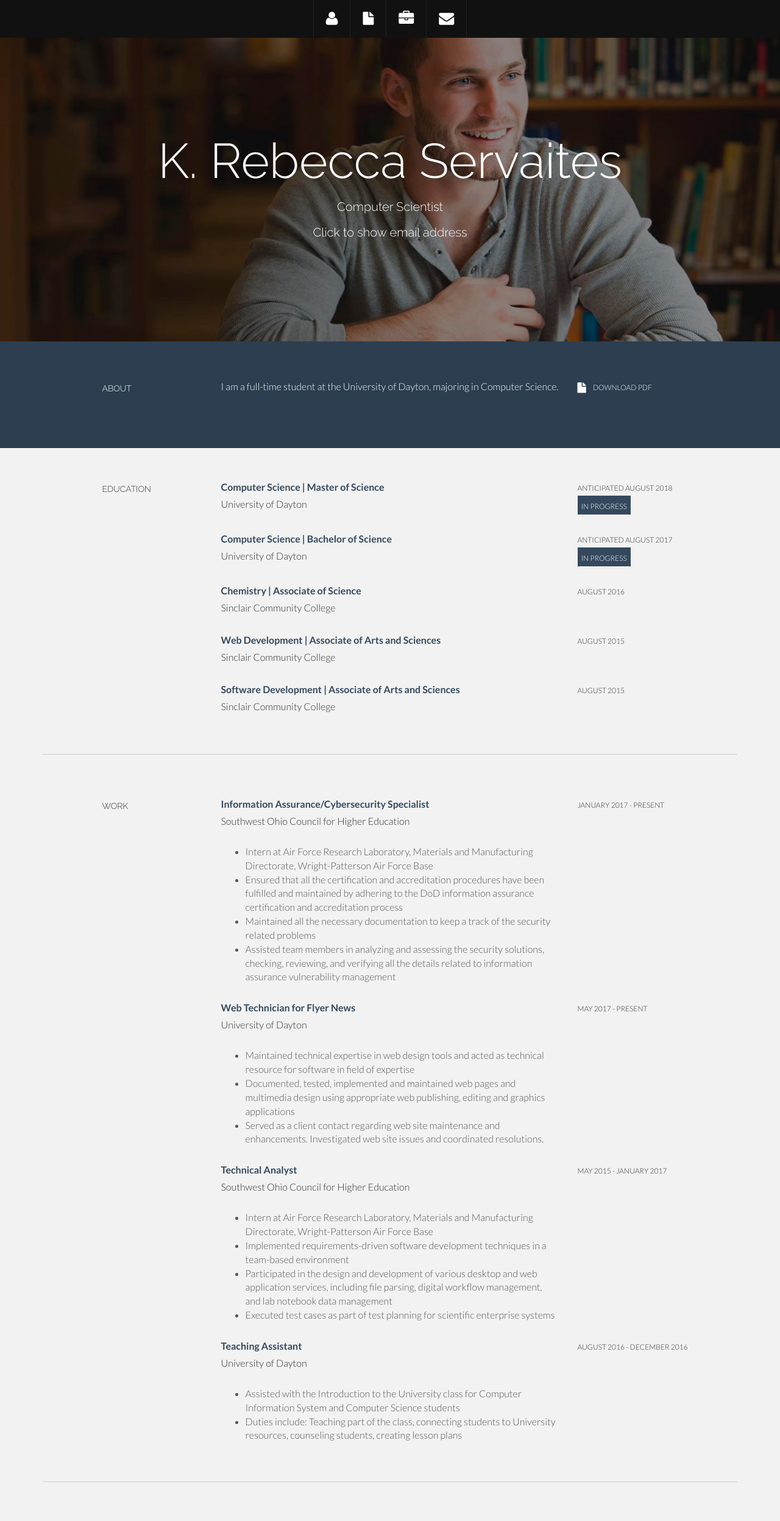
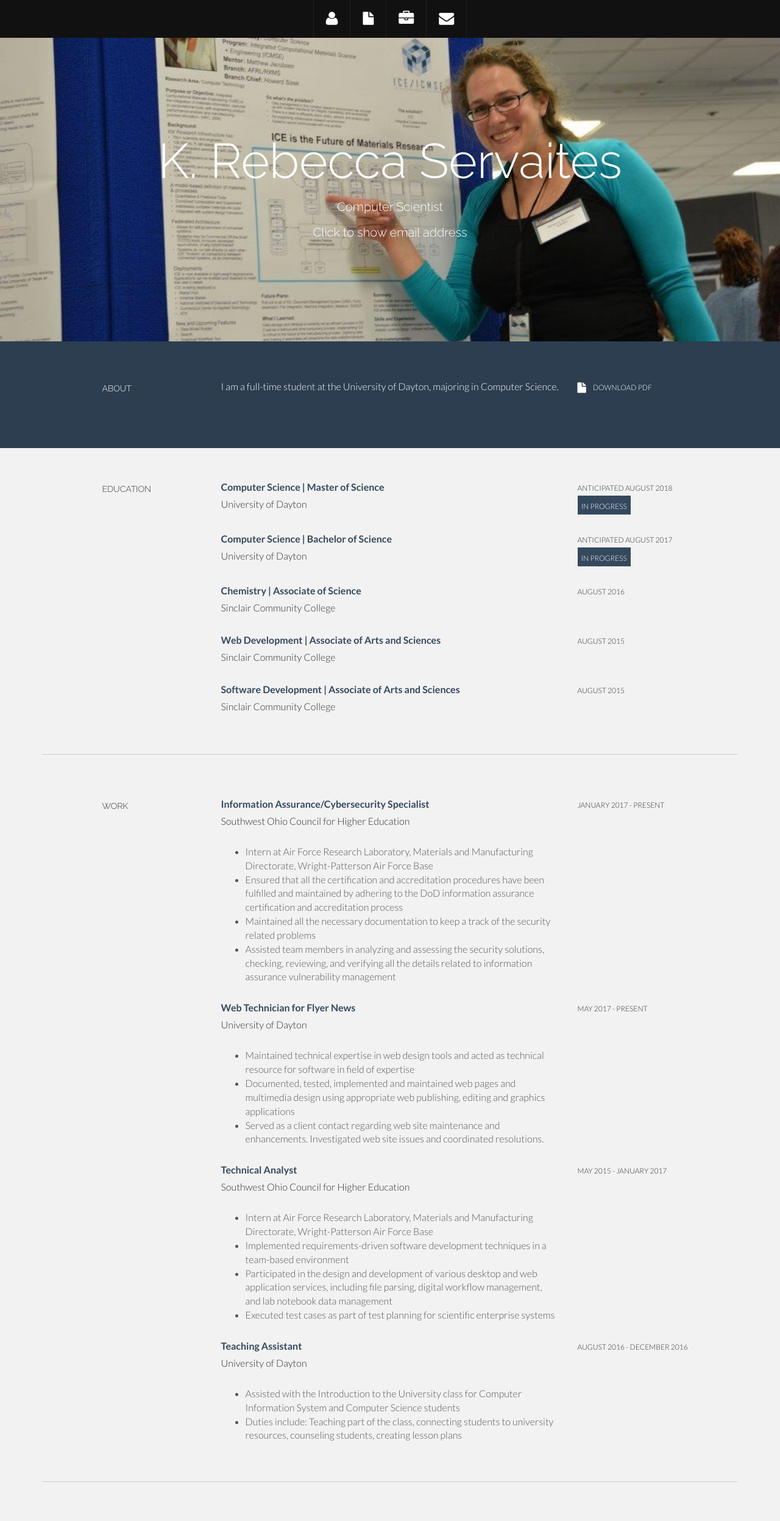
Before and after one commit to udservaites/udservaites.github.io, a plain HTML site: page index.html in a window 1280 px wide. Shown: the top 2495 px of the page at 61% size. Drawn offline with nearby package versions, Linux system fonts and the light colour scheme; files whose address does not match are found by name.

Commit message:
Picture changes

```diff
--- a/css/main.css
+++ b/css/main.css
@@ -153,7 +153,7 @@ a:after {
 
 /* Header Wrap */
 #headerwrap {
-	background: url(../img/header-bg.jpg) no-repeat center top;
+	background: url(../img/profilepic.jpg) no-repeat center top;
 	margin-top: 60px;
 	padding-top:140px;
 	text-align:center;
--- a/index.html
+++ b/index.html
@@ -307,7 +307,7 @@
                 Assisted with the Introduction to the University class for Computer Information System and Computer Science students
               </li>
               <li>
-                Duties include: Teaching part of the class, connecting students to University resources, counseling students, creating lesson plans
+                Duties include: Teaching part of the class, connecting students to university resources, counseling students, creating lesson plans
               </li>
 
             </ul>
@@ -622,7 +622,7 @@
   <!-- Bootstrap core JavaScript
     ================================================== -->
   <!-- Placed at the end of the document so the pages load faster -->
-  <script src="assets/js/bootstrap.js"></script>
+  <script src="js/bootstrap.js"></script>
 </body>
 
 </html>
```
Also changed, not shown: img/profilepic.jpg (added).
